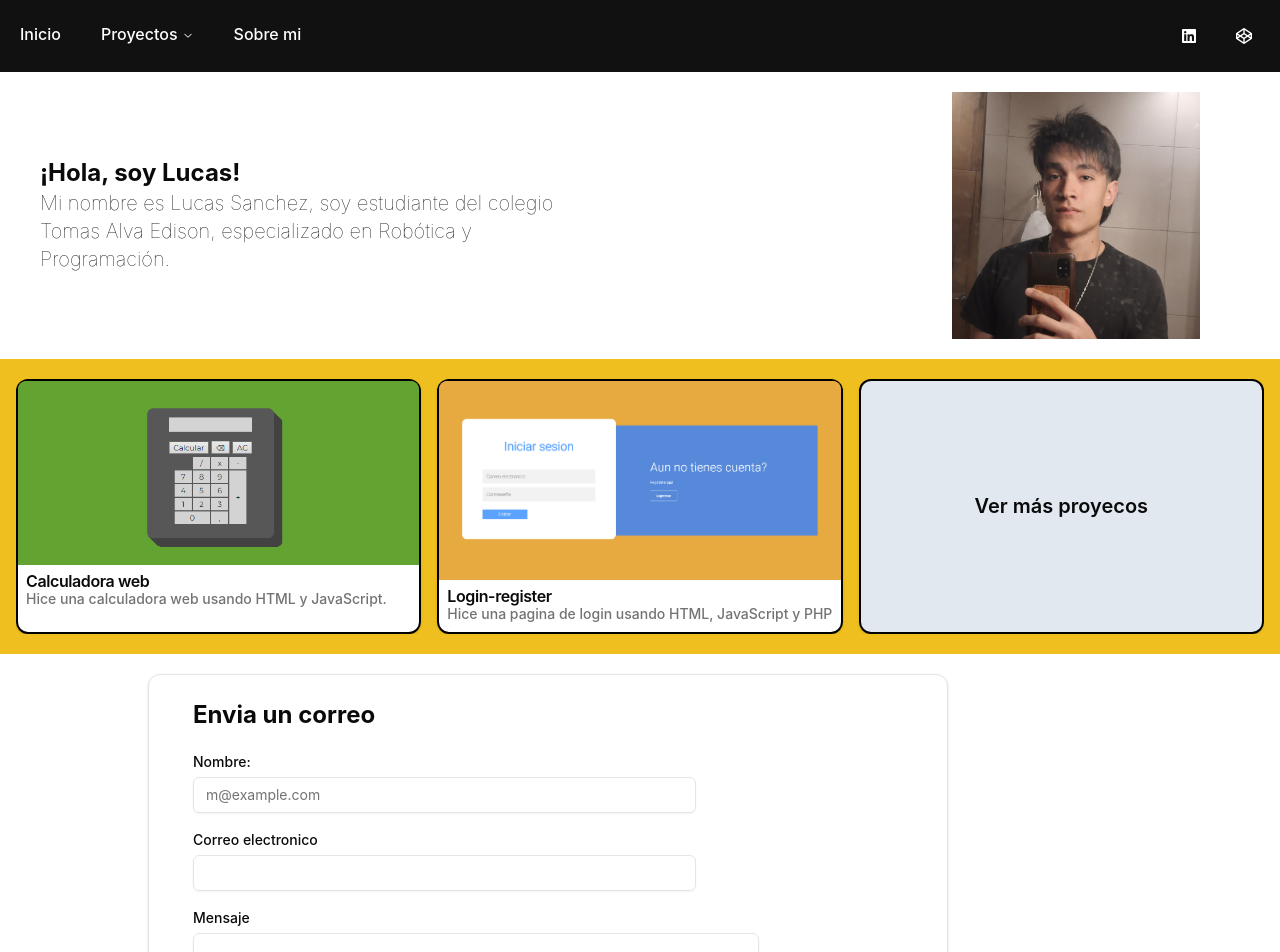
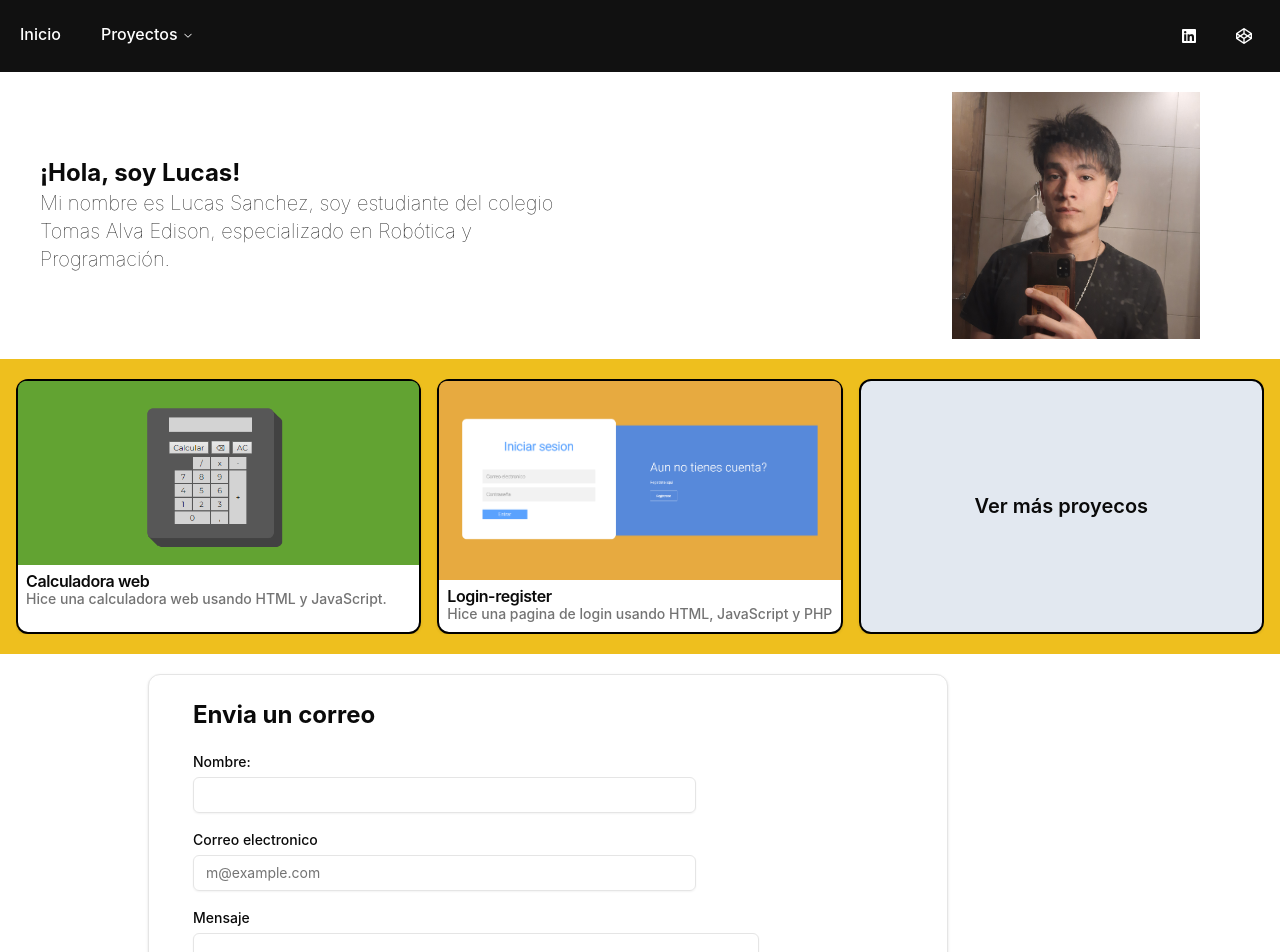
Before and after one commit to LucasSanchezzz/Portafolio, a React (Vite) app: page / in a window 1280 px wide. Shown: the top 952 px of the page. Built offline with nearby package versions, Linux system fonts and the light colour scheme.

Commit message:
Sexto commit

```diff
--- a/src/components/Home.jsx
+++ b/src/components/Home.jsx
@@ -72,16 +72,16 @@ function CrearProyectos({imagen,nombre,info, url}){
     </Carousel>
       </div>
       <div className="flex content-center justify-center py-5 md:px-5">
-      <form name="Formulario-contacto" method="post" netlify className="px-5 w-full max-w-3xl md:max-w-2.5xl lg:max-w-5xl 2xl:max-w-7xl">
+      <form name="Formulario-contacto" method="POST" data-netlify="true" onSubmit="submit" className="px-5 w-full max-w-3xl md:max-w-2.5xl lg:max-w-5xl 2xl:max-w-7xl">
         <Card className="pl-5 md:w-[calc(100vw-15rem)] xl:w-[calc(100vw-30rem)] 2xl:w-[calc(100vw-45rem)]">
                 <CardHeader>
                     <h2 className="font-bold text-2xl">Envia un correo</h2>
                 </CardHeader>
                 <CardContent className="block pr-0">
                     <Label for="name"><h3 className="text-left">Nombre:</h3></Label>
-                    <Input required type="text" name="nombre_usuario" className="mt-2 w-2/3" placeholder="m@example.com"/>
+                    <Input required type="text" name="name" className="mt-2 w-2/3"/>
                     <Label for="mail"><h3 className="text-left mt-5">Correo electronico</h3></Label>
-                    <Input required type="email" name="mail_usuario" className="mt-2 w-2/3"/>
+                    <Input required type="email" name="email" className="mt-2 w-2/3" placeholder="m@example.com"/>
                     <Label for="msg"><h3 className="text-left mt-5">Mensaje</h3></Label>
                     <Textarea required id="msg" name="mensaje_usuario" className="resize-none mt-2 w-3/4"/>
                     <Button type="submit" className="px-2/3 mt-4 w-4/5">Enviar</Button>
--- a/src/components/NavBar.jsx
+++ b/src/components/NavBar.jsx
@@ -86,11 +86,11 @@ export function NavBar (){
                         href: "/proyectos/python",
                     }]}
             />
-            <ItemsNavbar
+            {/* <ItemsNavbar
                 label="Sobre mi"
                 href="/Sobre-mi"
                 menu={false}
-            />
+            /> */}
             </div>
             <div className="justify-end pr-0 md:pr-2">
             <ItemsNavbar
```
